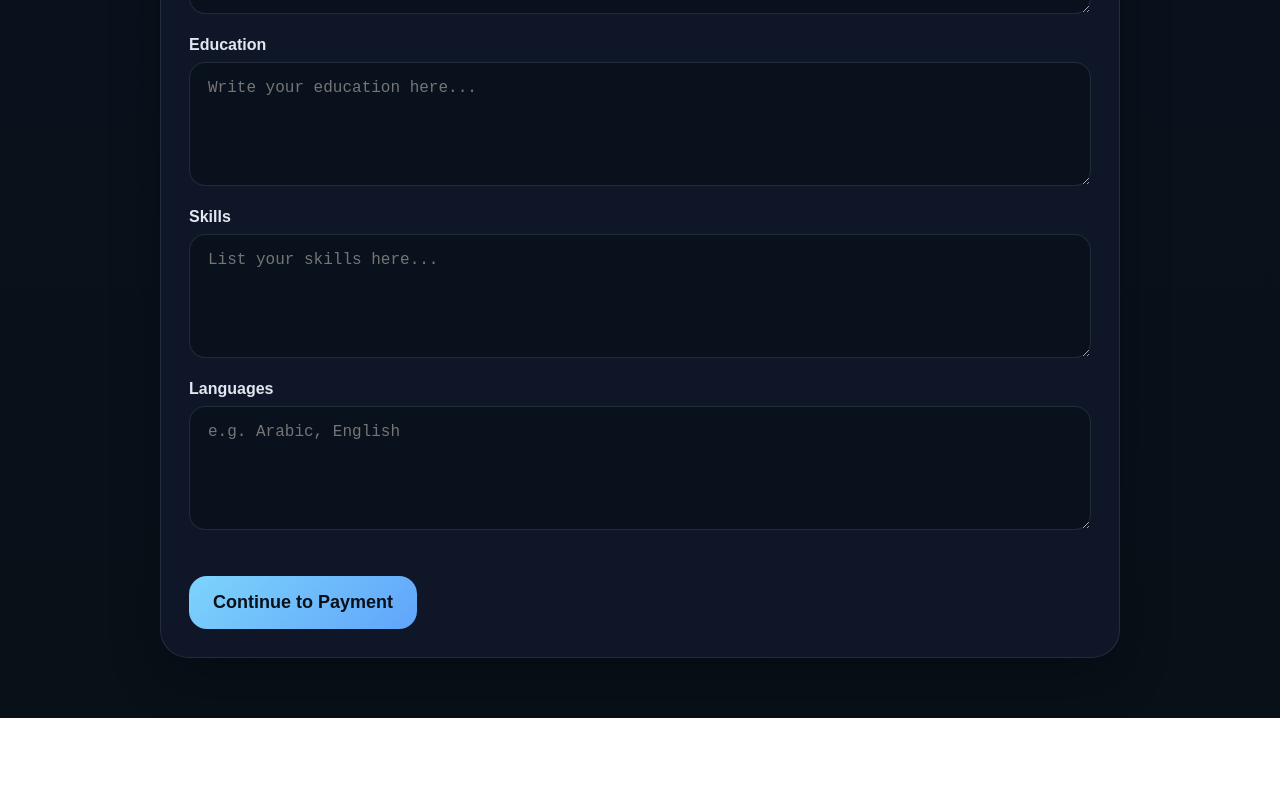
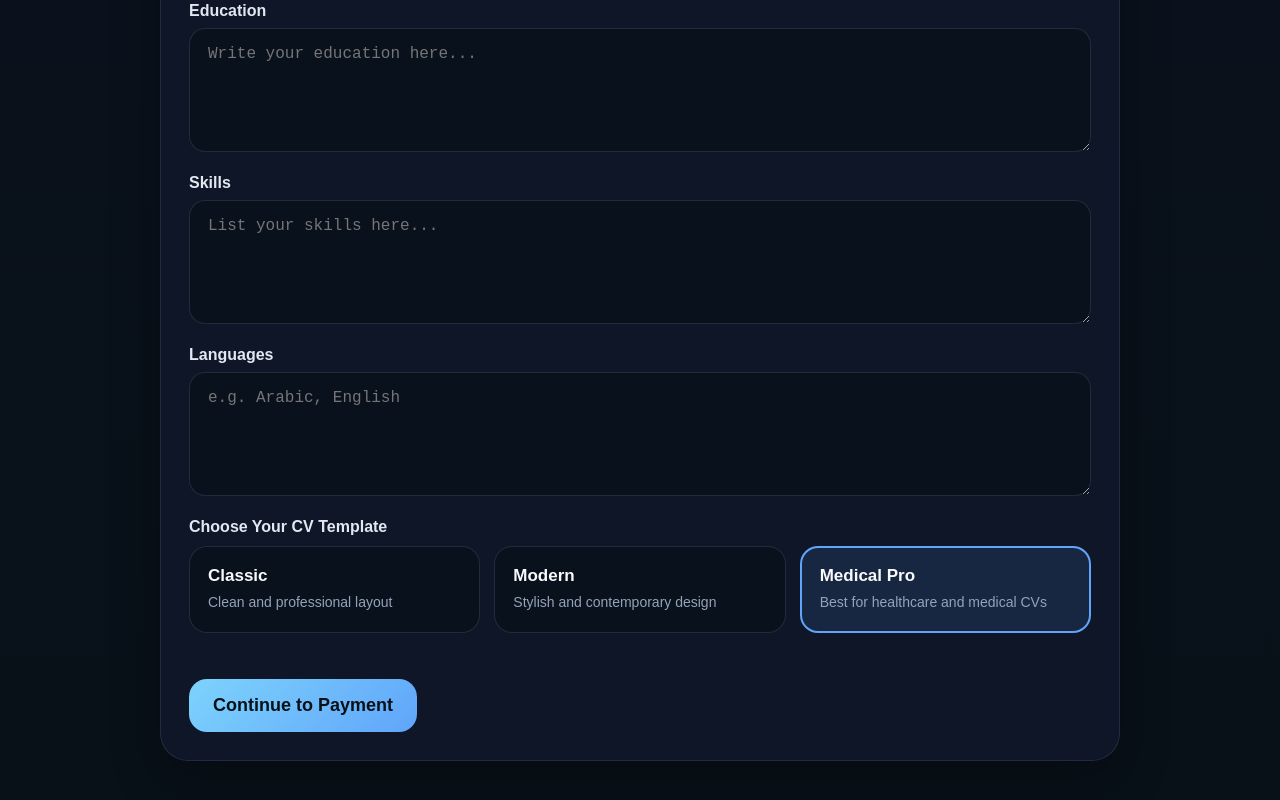
Before and after one commit to mohamedbrs9998-hue/resumefix-auto, a Next.js app: page /generate in a window 1280 px wide. Shown: the part 976-1776 px from the top of the page. Before the commit the page ends 1694 px from the top, so only its background shows below. Built offline with nearby package versions, Linux system fonts and the light colour scheme.

Commit message:
Add template-based result page

```diff
--- a/app/api/save-order/route.js
+++ b/app/api/save-order/route.js
@@ -28,16 +28,17 @@ export async function POST(req) {
       education: body.education ?? "",
       skills: body.skills ?? "",
       languages: body.languages ?? "",
+      template: body.template ?? "medical_pro",
       status: "pending_payment",
       payment_status: "unpaid",
     };
 
-    const response = await fetch(`${SUPABASE_URL}/rest/v1/orders`, {
+    const response = await fetch(${SUPABASE_URL}/rest/v1/orders, {
       method: "POST",
       headers: {
         "Content-Type": "application/json",
         apikey: SUPABASE_SERVICE_ROLE_KEY,
-        Authorization: `Bearer ${SUPABASE_SERVICE_ROLE_KEY}`,
+        Authorization: Bearer ${SUPABASE_SERVICE_ROLE_KEY},
         Prefer: "return=representation",
       },
       body: JSON.stringify(payload),
--- a/app/generate/page.js
+++ b/app/generate/page.js
@@ -15,6 +15,7 @@ export default function GeneratePage() {
     education: "",
     skills: "",
     languages: "",
+    template: "medical_pro",
   });
 
   const [loading, setLoading] = useState(false);
@@ -103,7 +104,7 @@ export default function GeneratePage() {
               fontWeight: 700,
             }}
           >
-            Fill details → Pay → Get your CV
+            Fill details → Choose template → Pay → Get your CV
           </div>
 
           <h1
@@ -126,8 +127,8 @@ export default function GeneratePage() {
               lineHeight: 1.7,
             }}
           >
-            Fill in your details and continue to payment. After payment, your CV
-            order will be ready for processing.
+            Fill in your details, choose your preferred CV template, then
+            continue to payment.
           </p>
 
           <form onSubmit={handleSubmit}>
@@ -193,6 +194,88 @@ export default function GeneratePage() {
               onChange={(v) => updateField("languages", v)}
               placeholder="e.g. Arabic, English"
             />
+
+            <div style={{ marginBottom: 22 }}>
+              <label
+                style={{
+                  display: "block",
+                  marginBottom: 10,
+                  fontSize: 16,
+                  fontWeight: 700,
+                  color: "#e2e8f0",
+                }}
+              >
+                Choose Your CV Template
+              </label>
+
+              <div
+                style={{
+                  display: "grid",
+                  gridTemplateColumns: "repeat(auto-fit, minmax(220px, 1fr))",
+                  gap: 14,
+                }}
+              >
+                {[
+                  {
+                    key: "classic",
+                    title: "Classic",
+                    desc: "Clean and professional layout",
+                  },
+                  {
+                    key: "modern",
+                    title: "Modern",
+                    desc: "Stylish and contemporary design",
+                  },
+                  {
+                    key: "medical_pro",
+                    title: "Medical Pro",
+                    desc: "Best for healthcare and medical CVs",
+                  },
+                ].map((template) => {
+                  const selected = form.template === template.key;
+
+                  return (
+                    <button
+                      key={template.key}
+                      type="button"
+                      onClick={() => updateField("template", template.key)}
+                      style={{
+                        textAlign: "left",
+                        padding: "18px",
+                        borderRadius: 18,
+                        border: selected
+                          ? "2px solid #60a5fa"
+                          : "1px solid rgba(148,163,184,0.18)",
+                        background: selected
+                          ? "rgba(96,165,250,0.12)"
+                          : "#09111d",
+                        color: "#f8fafc",
+                        cursor: "pointer",
+                      }}
+                    >
+                      <div
+                        style={{
+                          fontSize: 17,
+                          fontWeight: 800,
+                          marginBottom: 6,
+                        }}
+                      >
+                        {template.title}
+                      </div>
+                      <div
+                        style={{
+                          fontSize: 14,
+                          color: "#94a3b8",
+                          lineHeight: 1.5,
+                        }}
+                      >
+                        {template.desc}
+                      </div>
+                    </button>
+                  );
+                })}
+              </div>
+            </div>
 
             <button
               type="submit"
```
Also changed, not shown: app/result/page.js (+82 -23 lines).
